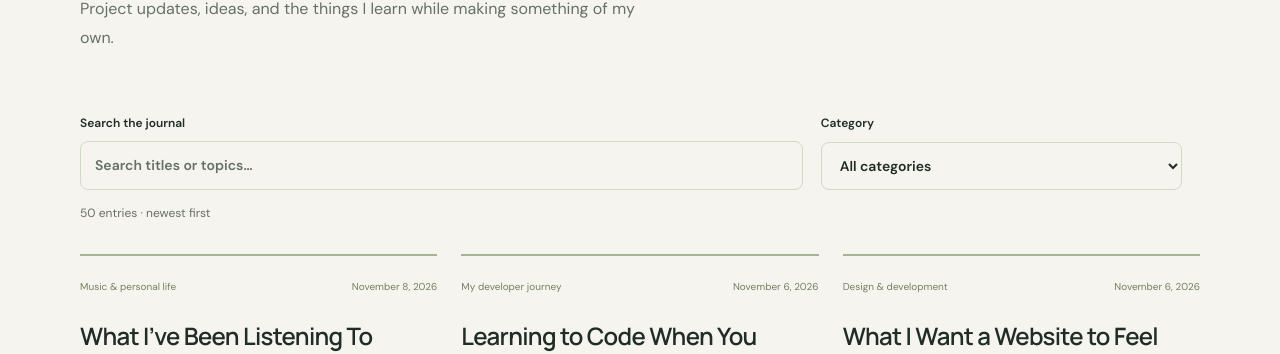
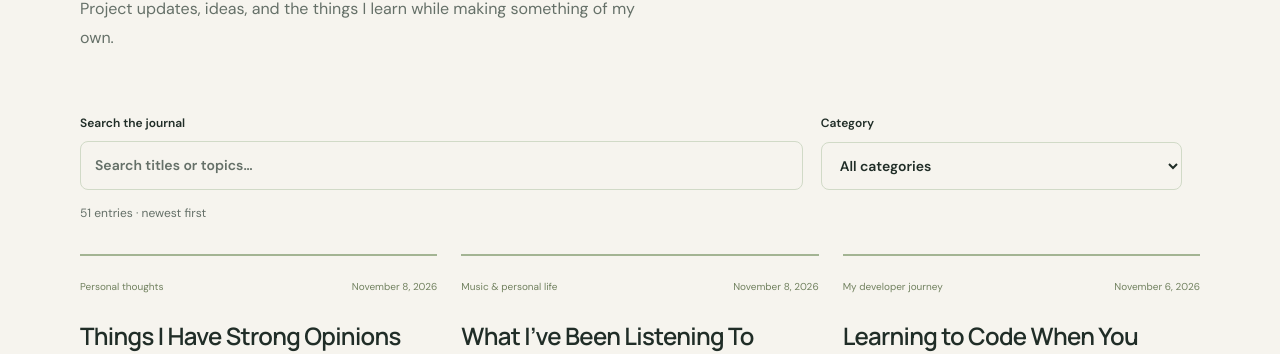
Before and after one commit to DevFoundy/DevFoundy, a plain HTML site: page journal.html in a window 1280 px wide. Shown: the part 448-802 px from the top of the page. Drawn offline with Linux system fonts and the light colour scheme.

Commit message:
Add personal thoughts article to Journal

```diff
--- a/journal.html
+++ b/journal.html
@@ -33,7 +33,8 @@
 <label class="journal-field" for="journal-category">Category<select id="journal-category" aria-controls="journal-grid notebook-title"><option value="">All categories</option></select></label>
 <button class="journal-reset" id="journal-reset" type="button" hidden>Clear filters</button></form>
 <p class="journal-results" id="journal-results" role="status" aria-live="polite" aria-atomic="true"></p>
-<p class="journal-empty" id="journal-empty" hidden>No entries match your search. Try a different phrase or clear the filters.</p><div class="blog-grid" id="journal-grid"><article class="blog-post published-post"><div class="blog-meta"><span>Music &amp; personal life</span><span>November 8, 2026</span></div><h2><a href="blog/what-ive-been-listening-to-lately.html">What I’ve Been Listening To Lately</a></h2><p>A little about the artists and songs I keep coming back to, how my music taste has changed, and why Glass Eyes stands out to me.</p><a class="text-link" href="blog/what-ive-been-listening-to-lately.html">Read the article <span aria-hidden="true">↗</span></a></article>
+<p class="journal-empty" id="journal-empty" hidden>No entries match your search. Try a different phrase or clear the filters.</p><div class="blog-grid" id="journal-grid"><article class="blog-post published-post"><div class="blog-meta"><span>Personal thoughts</span><span>November 8, 2026</span></div><h2><a href="blog/things-i-have-strong-opinions-about-for-no-reason.html">Things I Have Strong Opinions About for No Reason</a></h2><p>Seven ordinary things I apparently have a lot to say about, from cafés and cinemas to group projects and rainy days.</p><a class="text-link" href="blog/things-i-have-strong-opinions-about-for-no-reason.html">Read the article <span aria-hidden="true">↗</span></a></article>
+<article class="blog-post published-post"><div class="blog-meta"><span>Music &amp; personal life</span><span>November 8, 2026</span></div><h2><a href="blog/what-ive-been-listening-to-lately.html">What I’ve Been Listening To Lately</a></h2><p>A little about the artists and songs I keep coming back to, how my music taste has changed, and why Glass Eyes stands out to me.</p><a class="text-link" href="blog/what-ive-been-listening-to-lately.html">Read the article <span aria-hidden="true">↗</span></a></article>
 <article class="blog-post published-post"><div class="blog-meta"><span>My developer journey</span><span>November 6, 2026</span></div><h2><a href="blog/learning-to-code-when-you-already-have-an-idea.html">Learning to Code When You Already Have an Idea</a></h2><p>Having an idea makes me want to start building immediately. I&#x27;m still figuring out how to balance that excitement with learning the things I need to understand.</p><a class="text-link" href="blog/learning-to-code-when-you-already-have-an-idea.html">Read the article <span aria-hidden="true">↗</span></a></article>
 <article class="blog-post published-post"><div class="blog-meta"><span>Design &amp; development</span><span>November 6, 2026</span></div><h2><a href="blog/what-i-want-a-website-to-feel-like.html">What I Want a Website to Feel Like</a></h2><p>I enjoy clean interfaces, but appearance is only part of it. I want people to feel comfortable using the things I build.</p><a class="text-link" href="blog/what-i-want-a-website-to-feel-like.html">Read the article <span aria-hidden="true">↗</span></a></article>
 <article class="blog-post published-post"><div class="blog-meta"><span>Founder journal</span><span>November 6, 2026</span></div><h2><a href="blog/why-i-want-to-try-game-development-again.html">Why I Want to Try Game Development Again</a></h2><p>I stopped experimenting with Unity and Blender because I found them too complicated. But I still like the idea of making a game of my own.</p><a class="text-link" href="blog/why-i-want-to-try-game-development-again.html">Read the article <span aria-hidden="true">↗</span></a></article>
```
